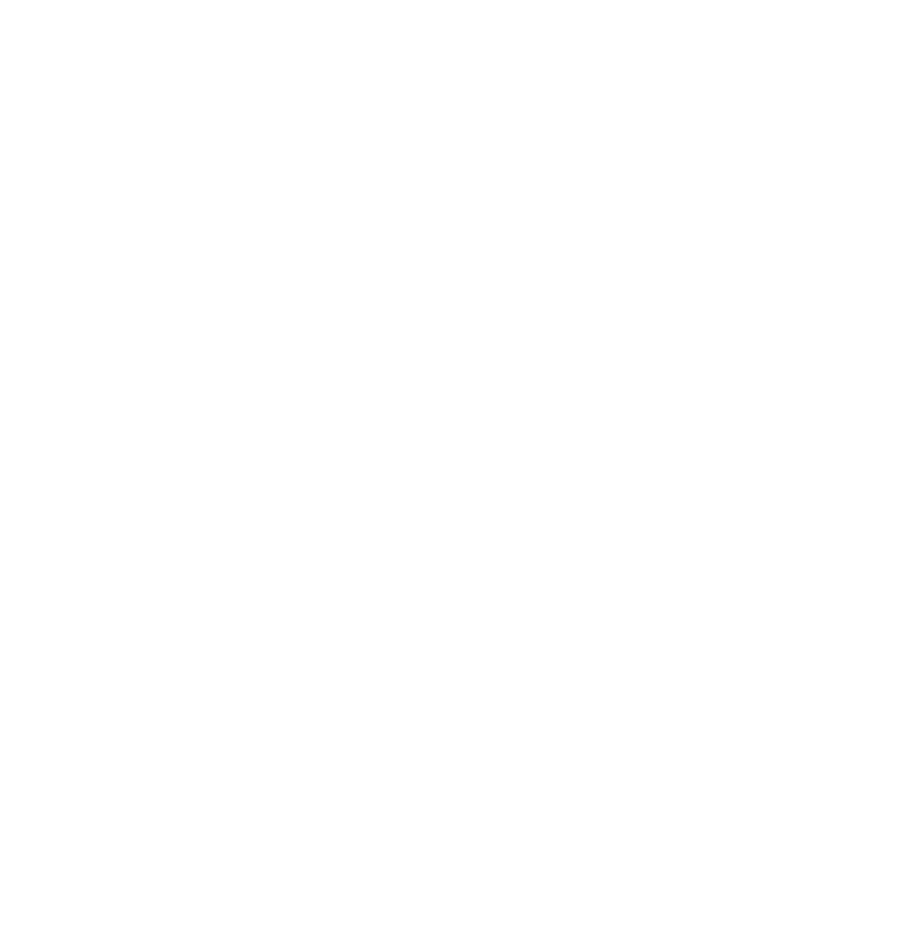
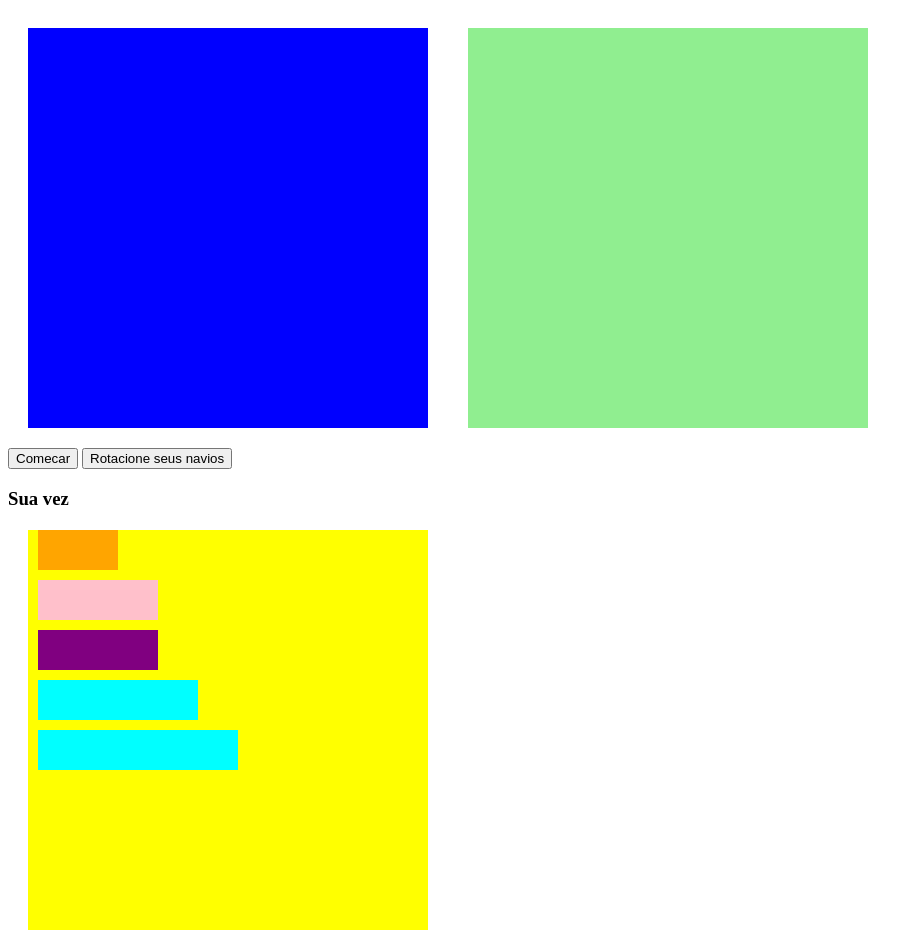
Before and after one commit to aluiz815/battleship, a plain HTML site: page index.html in a window 1280 px wide. Shown: the whole page, without its empty margins (0-923 px from the left). Before the commit the page ends 800 px from the top, so only its background shows below. Drawn offline with Linux system fonts and the light colour scheme.

Commit message:
Tabuleiro e divs de navios criados

```diff
--- a/game.js
+++ b/game.js
@@ -0,0 +1,12 @@
+var preloaded = [];
+function imagePreload() {
+  var i,ids = [1,2,3,4,5,6,7,8,9,10,100,101,102,103,201,202,203,204,205,206];
+  window.status = "Pré-carregando imagens ... aguarde";
+  for (i=0;i<ids.length;++i) {
+  var img = new Image, name = "assets/batt"+ids[i]+".gif";
+  img.src = name;
+  preloaded[i] = img;
+  }
+  window.status = "";
+  }
+imagePreload();
--- a/index.html
+++ b/index.html
@@ -4,8 +4,48 @@
   <meta charset="UTF-8">
   <meta name="viewport" content="width=device-width, initial-scale=1.0">
   <title>Batalha Naval</title>
+  <link rel="stylesheet" href="./style.css">
+  <script src="./game.js"></script>
 </head>
 <body>
-  <script src="./game.js"></script>
+  <div class="container">
+    <div class="grid grid-user"></div>
+    <div class="grid grid-computer"></div>
+  </div>
+  <div class="hidden-info">
+    <button class="start">Comecar</button>
+    <button class="rotate">Rotacione seus navios</button>
+    <h3 class="whose-go">Sua vez</h3>
+    <h3 class="info"></h3>
+  </div>
+  <div class="grid-display">
+    <div class="ship destroyer-container" draggable="true">
+      <div class="destroyer-0"></div>
+      <div class="destroyer-1"></div>
+    </div>
+    <div class="ship submarine-container" draggable="true">
+      <div class="submarine-0"></div>
+      <div class="submarine-1"></div>
+      <div class="submarine-2"></div>
+    </div>
+    <div class="ship cruiser-container" draggable="true">
+      <div class="cruiser-0"></div>
+      <div class="cruiser-1"></div>
+      <div class="cruiser-2"></div>
+    </div>
+    <div class="ship battle-container" draggable="true">
+      <div class="battle-0"></div>
+      <div class="battle-1"></div>
+      <div class="battle-2"></div>
+      <div class="battle-3"></div>
+    </div>
+    <div class="ship carrier-container" draggable="true">
+      <div class="carrier-0"></div>
+      <div class="carrier-1"></div>
+      <div class="carrier-2"></div>
+      <div class="carrier-3"></div>
+      <div class="carrier-4"></div>
+    </div>
+  </div>
 </body>
 </html>
--- a/style.css
+++ b/style.css
@@ -0,0 +1,79 @@
+.container {
+  display: flex;
+}
+
+
+.grid-user {
+  width: 400px;
+  height: 400px;
+  display: flex;
+  flex-wrap: wrap;
+  background-color:blue;
+  margin: 20px;
+}
+
+.grid div {
+  width: 40px;
+  height: 40px;
+}
+
+.grid-computer {
+  width: 400px;
+  height: 400px;
+  display: flex;
+  flex-wrap: wrap;
+  background-color:lightgreen;
+  margin: 20px;
+}
+
+.grid-display {
+  width: 400px;
+  height: 400px;
+  margin: 20px;
+  background-color: yellow;
+}
+
+.destroyer-container {
+  width: 80px;
+  height: 40px;
+  background-color: orange;
+  margin: 10px;
+  display: flex;
+}
+
+.ship div {
+  width: 40px;
+  height: 40px;
+}
+
+.submarine-container {
+  width: 120px;
+  height: 40px;
+  background-color: pink;
+  margin: 10px;
+  display: flex;
+}
+
+.cruiser-container {
+  width: 120px;
+  height: 40px;
+  background-color: purple;
+  margin: 10px;
+  display: flex;
+}
+
+.battle-container {
+  width: 160px;
+  height: 40px;
+  background-color: aqua;
+  margin: 10px;
+  display: flex;
+}
+
+.carrier-container {
+  width: 200px;
+  height: 40px;
+  background-color: aqua;
+  margin: 10px;
+  display: flex;
+}
```
